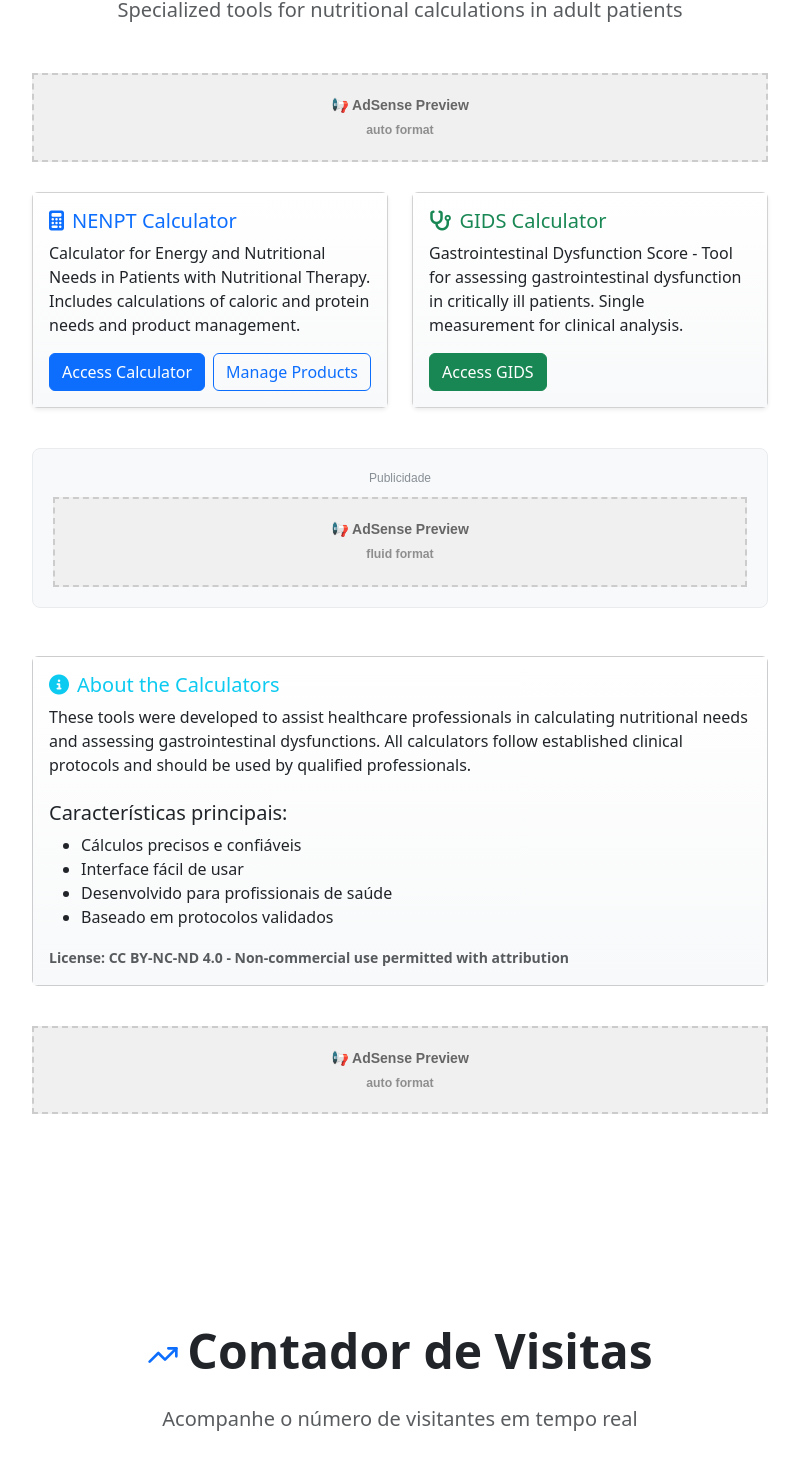
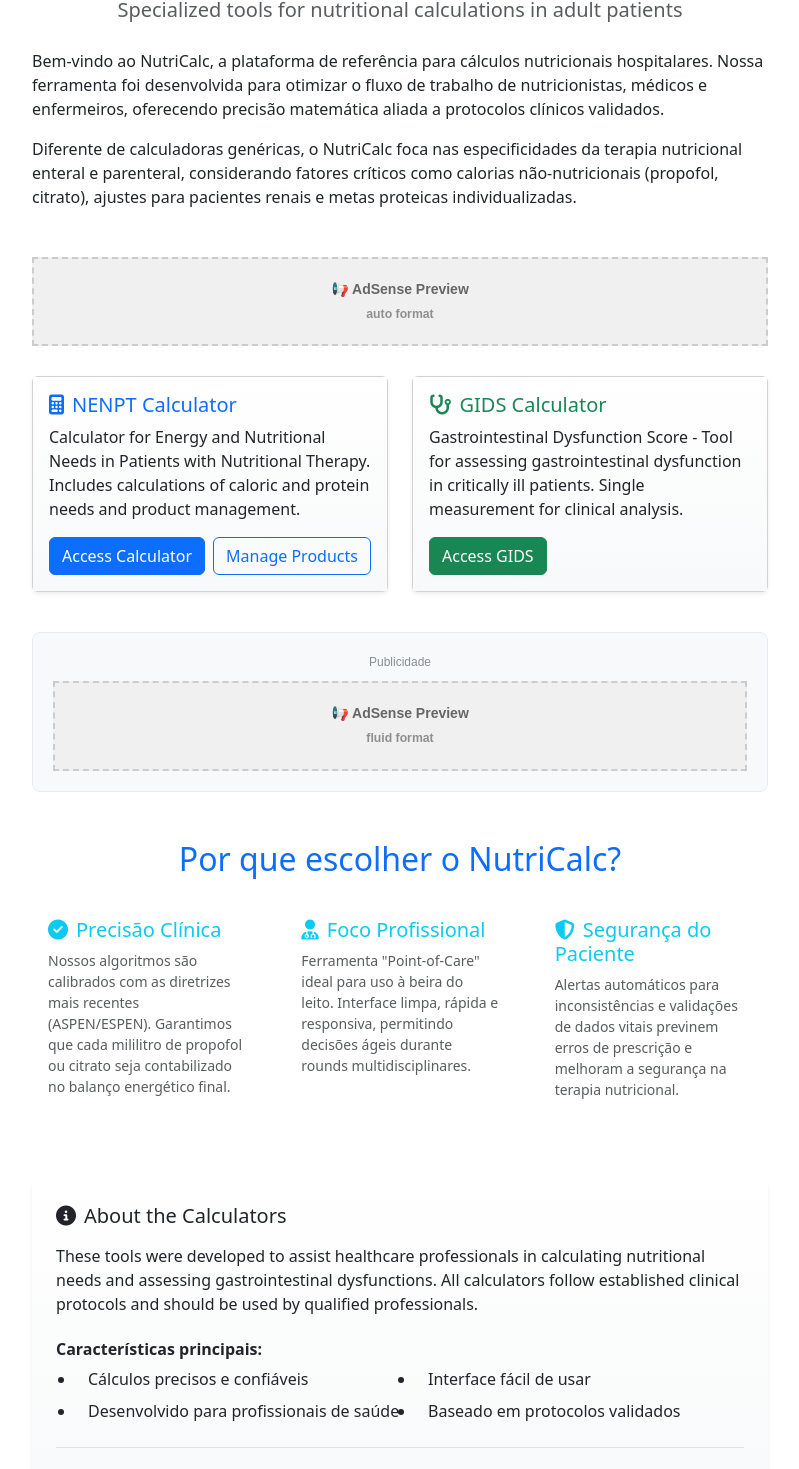
Before and after one commit to haroldofalcao/calculadoraenteralparenteral, a React (Vite) app: page / in a window 1280 px wide. Shown: the part 168-1637 px from the top of the page, without its empty margins (240-1039 px from the left). Built offline with nearby package versions, Linux system fonts and the light colour scheme; no server answers; the database is empty.

Commit message:
fix: adsense content expansion and sidebar restore

```diff
--- a/src/components/Calculator.jsx
+++ b/src/components/Calculator.jsx
@@ -9,7 +9,9 @@
 	InFeedAd,
 	ResponsiveBanner,
 	ResultsAd,
+	SidebarAd,
 } from '../ads/components/AdVariants.jsx'
+import SidebarLayout from '../layouts/SidebarLayout.jsx'
 import { useAnalytics } from '../hooks/useAnalytics'
 import { calculatorSchema } from '../schemas/calculatorSchema'
 import { allProductsAtom } from '../store/productsAtoms'
@@ -116,8 +118,7 @@
 	}
 
 	return (
-		<main className="calculator">
-			<Container>
+		<SidebarLayout sidebar={<SidebarAd />}>
 			{/* Banner de topo - configuração mais permissiva para calculadoras */}
 			<AdSenseCompliantPage
 				minContentLength={50}
@@ -963,9 +964,55 @@
 						</p>
 					</Card.Body>
 				</Card>
+
+				{/* Guia Passo a Passo - AdSense Content */}
+				<Card className="mb-3">
+					<Card.Body>
+						<h5 className="text-primary mb-3">
+							{t('nenpt.guide.title', 'Como Utilizar a Calculadora NENPT')}
+						</h5>
+						<div className="text-justify">
+							<p>
+								<strong>
+									1. {t('nenpt.guide.step1.title', 'Dados do Paciente')}:
+								</strong>{' '}
+								{t(
+									'nenpt.guide.step1.desc',
+									'Insira peso, altura, idade e sexo. O IMC e as necessidades basais serão calculados automaticamente.',
+								)}
+							</p>
+							<p>
+								<strong>
+									2. {t('nenpt.guide.step2.title', 'Definição de Metas')}:
+								</strong>{' '}
+								{t(
+									'nenpt.guide.step2.desc',
+									'Escolha entre Harris-Benedict ou Fórmula de Bolso. Ajuste o valor de kcal/kg conforme a condição clínica (ex: 25-30 kcal/kg para manutenção).',
+								)}
+							</p>
+							<p>
+								<strong>
+									3. {t('nenpt.guide.step3.title', 'Seleção de Fórmulas')}:
+								</strong>{' '}
+								{t(
+									'nenpt.guide.step3.desc',
+									'Selecione a dieta enteral principal. Se necessário, adicione uma segunda fórmula para complementar.',
+								)}
+							</p>
+							<p>
+								<strong>
+									4. {t('nenpt.guide.step4.title', 'Ajustes Finos')}:
+								</strong>{' '}
+								{t(
+									'nenpt.guide.step4.desc',
+									'Adicione módulos de proteína ou calorias não-nutricionais (propofol, citrato) para maior precisão.',
+								)}
+							</p>
 						</div>
-			</Container>
-		</main>
+					</Card.Body>
+				</Card>
+			</div>
+		</SidebarLayout>
 	)
 }
 
--- a/src/i18n/locales/pt/translation.json
+++ b/src/i18n/locales/pt/translation.json
@@ -40,6 +40,25 @@
       "title": "Sobre as Calculadoras",
       "description": "Estas ferramentas foram desenvolvidas para auxiliar profissionais de saúde no cálculo de necessidades nutricionais e avaliação de disfunções gastrointestinais. Todas as calculadoras seguem protocolos clínicos estabelecidos e devem ser utilizadas por profissionais qualificados.",
       "license": "Licença: CC BY-NC-ND 4.0 - Uso não comercial permitido com atribuição"
+    },
+    "intro": {
+      "p1": "Bem-vindo ao NutriCalc, a plataforma de referência para cálculos nutricionais hospitalares. Nossa ferramenta foi desenvolvida para otimizar o fluxo de trabalho de nutricionistas, médicos e enfermeiros, oferecendo precisão matemática aliada a protocolos clínicos validados.",
+      "p2": "Diferente de calculadoras genéricas, o NutriCalc foca nas especificidades da terapia nutricional enteral e parenteral, considerando fatores críticos como calorias não-nutricionais (propofol, citrato), ajustes para pacientes renais e metas proteicas individualizadas."
+    },
+    "whyChoose": {
+      "title": "Por que escolher o NutriCalc?",
+      "precision": {
+        "title": "Precisão Clínica",
+        "desc": "Nossos algoritmos são calibrados com as diretrizes mais recentes (ASPEN/ESPEN). Garantimos que cada mililitro de propofol ou citrato seja contabilizado no balanço energético final."
+      },
+      "professional": {
+        "title": "Foco Profissional",
+        "desc": "Ferramenta \"Point-of-Care\" ideal para uso à beira do leito. Interface limpa, rápida e responsiva, permitindo decisões ágeis durante rounds multidisciplinares."
+      },
+      "safety": {
+        "title": "Segurança do Paciente",
+        "desc": "Alertas automáticos para inconsistências e validações de dados vitais previnem erros de prescrição e melhoram a segurança na terapia nutricional."
+      }
     }
   },
   "nenpt": {
@@ -113,6 +132,25 @@
       "product2RequiredIfVolume2": "Selecione um produto para a Fórmula 2",
       "volume2RequiredIfProduct2": "Informe o volume para a Fórmula 2",
       "nonNegativeValue": "O valor não pode ser negativo"
+    },
+    "guide": {
+      "title": "Como Utilizar a Calculadora NENPT",
+      "step1": {
+        "title": "Dados do Paciente",
+        "desc": "Insira peso, altura, idade e sexo. O IMC e as necessidades basais serão calculados automaticamente."
+      },
+      "step2": {
+        "title": "Definição de Metas",
+        "desc": "Escolha entre Harris-Benedict ou Fórmula de Bolso. Ajuste o valor de kcal/kg conforme a condição clínica (ex: 25-30 kcal/kg para manutenção)."
+      },
+      "step3": {
+        "title": "Seleção de Fórmulas",
+        "desc": "Selecione a dieta enteral principal. Se necessário, adicione uma segunda fórmula para complementar."
+      },
+      "step4": {
+        "title": "Ajustes Finos",
+        "desc": "Adicione módulos de proteína ou calorias não-nutricionais (propofol, citrato) para maior precisão."
+      }
     }
   },
   "productManager": {
--- a/src/pages/Home/index.jsx
+++ b/src/pages/Home/index.jsx
@@ -32,7 +32,21 @@
 								<h1 className="display-4 text-primary mb-3">
 									{t('home.title')}
 								</h1>
-								<p className="lead text-muted">{t('home.subtitle')}</p>
+								<p className="lead text-muted mb-4">{t('home.subtitle')}</p>
+								<div className="text-start mx-auto" style={{ maxWidth: '800px' }}>
+									<p className="mb-3">
+										{t(
+											'home.intro.p1',
+											'Bem-vindo ao NutriCalc, a plataforma de referência para cálculos nutricionais hospitalares. Nossa ferramenta foi desenvolvida para otimizar o fluxo de trabalho de nutricionistas, médicos e enfermeiros, oferecendo precisão matemática aliada a protocolos clínicos validados.',
+										)}
+									</p>
+									<p>
+										{t(
+											'home.intro.p2',
+											'Diferente de calculadoras genéricas, o NutriCalc foca nas especificidades da terapia nutricional enteral e parenteral, considerando fatores críticos como calorias não-nutricionais (propofol, citrato), ajustes para pacientes renais e metas proteicas individualizadas.',
+										)}
+									</p>
+								</div>
 							</div>
 
 							{/* Anúncio superior - configuração mais permissiva */}
@@ -131,52 +145,105 @@
 								/>
 							</AdSenseCompliantPage>
 
-							<Row className="mt-5">
+							{/* Seção de Benefícios - AdSense Content Expansion */}
+							<Row className="mt-5 mb-5">
+								<Col md={12}>
+									<h2 className="text-center mb-4 text-primary">
+										{t('home.whyChoose.title', 'Por que escolher o NutriCalc?')}
+									</h2>
+								</Col>
+								<Col md={4}>
+									<div className="p-3 h-100">
+										<h4 className="text-info h5">
+											<i className="fas fa-check-circle me-2"></i>
+											{t('home.whyChoose.precision.title', 'Precisão Clínica')}
+										</h4>
+										<p className="text-muted small">
+											{t(
+												'home.whyChoose.precision.desc',
+												'Nossos algoritmos são calibrados com as diretrizes mais recentes (ASPEN/ESPEN). Garantimos que cada mililitro de propofol ou citrato seja contabilizado no balanço energético final.',
+											)}
+										</p>
+									</div>
+								</Col>
+								<Col md={4}>
+									<div className="p-3 h-100">
+										<h4 className="text-info h5">
+											<i className="fas fa-user-md me-2"></i>
+											{t('home.whyChoose.professional.title', 'Foco Profissional')}
+										</h4>
+										<p className="text-muted small">
+											{t(
+												'home.whyChoose.professional.desc',
+												'Ferramenta "Point-of-Care" ideal para uso à beira do leito. Interface limpa, rápida e responsiva, permitindo decisões ágeis durante rounds multidisciplinares.',
+											)}
+										</p>
+									</div>
+								</Col>
+								<Col md={4}>
+									<div className="p-3 h-100">
+										<h4 className="text-info h5">
+											<i className="fas fa-shield-alt me-2"></i>
+											{t('home.whyChoose.safety.title', 'Segurança do Paciente')}
+										</h4>
+										<p className="text-muted small">
+											{t(
+												'home.whyChoose.safety.desc',
+												'Alertas automáticos para inconsistências e validações de dados vitais previnem erros de prescrição e melhoram a segurança na terapia nutricional.',
+											)}
+										</p>
+									</div>
+								</Col>
+							</Row>
+
+							<Row className="mb-5">
 								<Col>
-									<Card className="bg-light">
-										<Card.Body>
-											<Card.Title className="text-info">
+									<Card className="bg-light border-0 shadow-sm">
+										<Card.Body className="p-4">
+											<Card.Title className="text-dark mb-3">
 												<i className="fas fa-info-circle me-2"></i>
 												{t('home.about.title')}
 											</Card.Title>
 											<Card.Text>{t('home.about.description')}</Card.Text>
 
-											{/* Conteúdo adicional para garantir densidade adequada */}
 											<div className="mt-4">
-												<h5>
+												<h5 className="h6 fw-bold">
 													{t(
 														'home.features.title',
 														'Características principais:',
 													)}
 												</h5>
-												<ul>
-													<li>
+												<ul className="row">
+													<li className="col-md-6 mb-2">
 														{t(
 															'home.features.accurate',
 															'Cálculos precisos e confiáveis',
 														)}
 													</li>
-													<li>
+													<li className="col-md-6 mb-2">
 														{t('home.features.easy', 'Interface fácil de usar')}
 													</li>
-													<li>
+													<li className="col-md-6 mb-2">
 														{t(
 															'home.features.professional',
 															'Desenvolvido para profissionais de saúde',
 														)}
 													</li>
-													<li>
+													<li className="col-md-6 mb-2">
 														{t(
 															'home.features.validated',
+															'Baseado em protocolos validados',
 															'Baseado em protocolos validados',
 														)}
 													</li>
 												</ul>
 											</div>
 
-											<small className="text-muted">
-												<strong>{t('home.about.license')}</strong>
-											</small>
+											<div className="mt-3 pt-3 border-top">
+												<small className="text-muted">
+													<strong>{t('home.about.license')}</strong>
+												</small>
+											</div>
 										</Card.Body>
 									</Card>
 								</Col>
```
Lines whose indentation alone changed are shown as unchanged.
